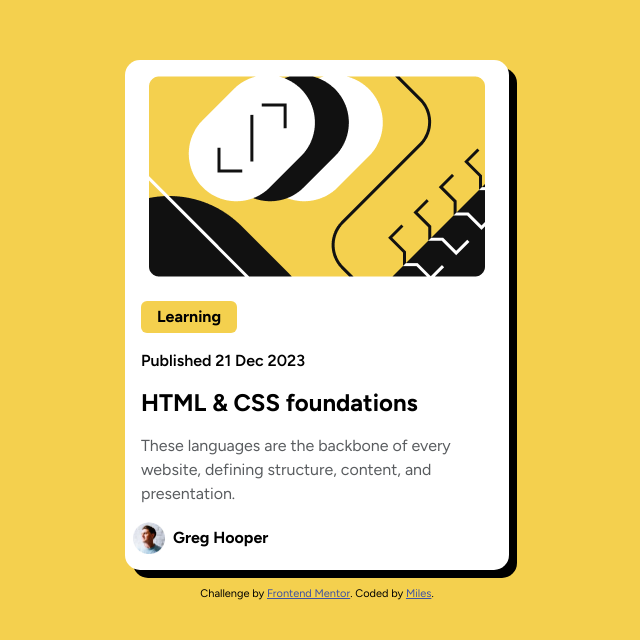
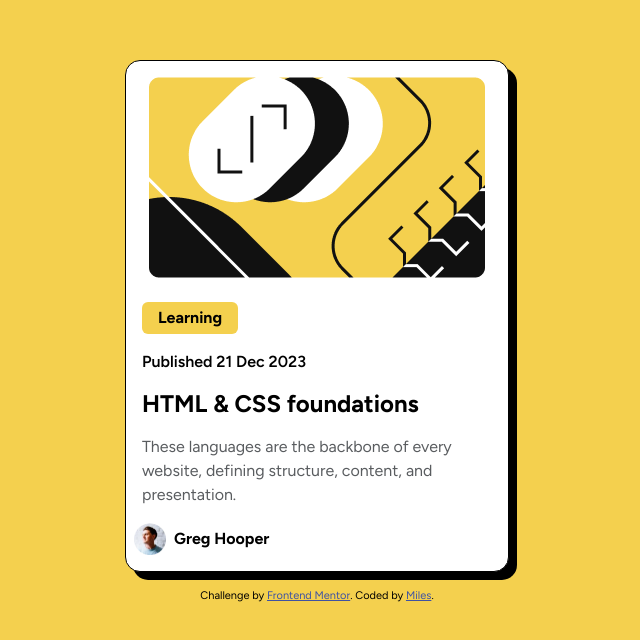
Before and after one commit to milescasibua/blog-preview-card, a plain HTML site: page index.html in a window 1280 px wide. Shown: the part 132-772 px from the top of the page, without its empty margins (323-963 px from the left). Drawn offline with nearby package versions, Linux system fonts and the light colour scheme.

Commit message:
added border color

```diff
--- a/index.html
+++ b/index.html
@@ -49,7 +49,7 @@
       .blog_con {
         background-color: white;
         border-radius: 15px;
-        border: solid 1px --grey;
+        border: solid 1px black;
         padding: 1rem;
         box-shadow: 8px 8px 0 rgba(0, 0, 0, 1);
         margin-top: 11rem;
```
